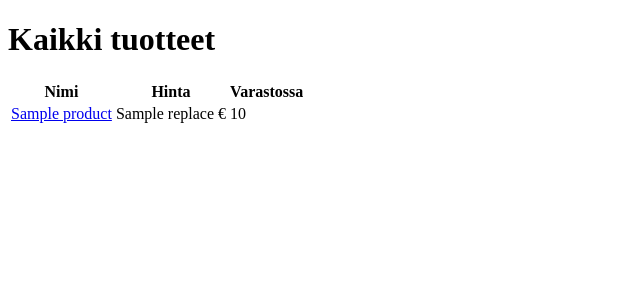
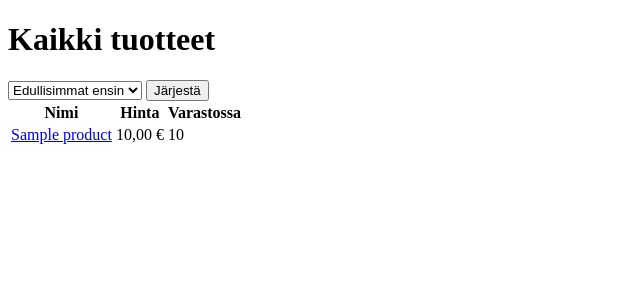
Before and after one commit to valtterikantanen/tsoha, a Flask app: template templates/all_products.html in a window 1280 px wide. Shown: the top 300 px of the page, without its empty margins (0-640 px from the left). Run offline with Flask 2, Linux system fonts and the light colour scheme; the template is opened without the code that fills it: most values are stand-ins (such as "Sample title", 1, 10 or a date in 2020).

Commit message:
Add possibility to change the order of all products

```diff
--- a/app.py
+++ b/app.py
@@ -110,18 +110,27 @@ def new_product():
         flash(f"Tuote {name} lisätty!", category="success")
         return render_template("new_product.html")
 
-@app.route("/all-products")
+@app.route("/all-products", methods=["GET", "POST"])
 def all_products():
+    options = {
+        "price-desc": "ORDER BY price DESC",
+        "price-asc": "ORDER BY price",
+        "alpha-asc": "ORDER BY name",
+        "alpha-desc": "ORDER BY name DESC"
+    }
     if request.method == "GET":
         try:
             username = session["username"]
         except KeyError:
             flash("Sinulla ei ole oikeutta nähdä sivua", category="error")
             return redirect("/error")
-        query = "SELECT id, name, description, CAST (price AS TEXT) AS price, quantity FROM products"
-        result = db.session.execute(query)
-        products = result.fetchall()
-        return render_template("all_products.html", products=products)
+        order = "alpha-asc"
+    if request.method == "POST":
+        order = request.form["order"]
+    query = f"SELECT id, name, description, price, quantity FROM products {options[order]}"
+    result = db.session.execute(query)
+    products = result.fetchall()
+    return render_template("all_products.html", products=products)
 
 @app.route("/product/<int:id>")
 def product(id):
--- a/templates/all_products.html
+++ b/templates/all_products.html
@@ -2,21 +2,29 @@
 {% block content %}
 <h1>Kaikki tuotteet</h1>
 
+{% if products %}
+<form action="/all-products" METHOD="POST">
+    <select id="order" name="order">
+        <option value="price-asc">Edullisimmat ensin</option>
+        <option value="price-desc">Kalleimmat ensin</option>
+        <option value="alpha-asc">Tuotenimi (A-Ö)</option>
+        <option value="alpha-desc">Tuotenimi (Ö-A)</option>
+    </select>
+    <input type="submit" value="Järjestä">
+</form>
 <table>
     <tr>
         <th>Nimi</th>
         <th>Hinta</th>
         <th>Varastossa</th>
     </tr>
-    {% if products %}
     {% for product in products %}
     <tr>
         <td><a href="product/{{ product.id }}">{{ product.name }}</a></td>
-        <td>{{ product.price.replace('.', ',') }} €</td>
+        <td>{{ ("%.2f" % product.price).replace(".", ",") }} €</td>
         <td>{{ product.quantity }}</td>
     </tr>
     {% endfor %}
-    {% endif %}
 </table>
-
+{% endif %}
 {% endblock %}
```
